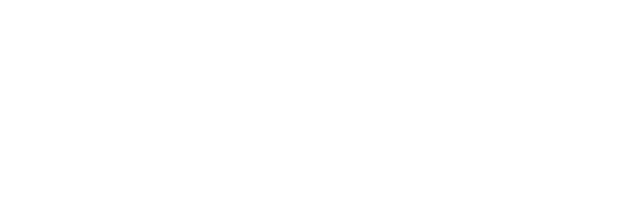
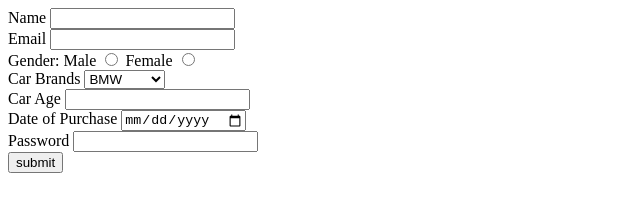
Before and after one commit to acciojob/car-insurance-form-saibokka, a website: page main.html in a window 1280 px wide. Shown: the whole page, without its empty margins (0-640 px from the left). Drawn offline with Linux system fonts and the light colour scheme.

Commit message:
created a submission

```diff
--- a/main.html
+++ b/main.html
@@ -10,6 +10,38 @@
 	<!-- the entire body must be written by student -->
     <script type="text/javascript" src="./script.js">
 </script>
+	<form>
+		<label for="name">Name</label>
+		<input id="name" type="text">
+		<br>
+		<label for="email">Email</label>
+		<input id="email" type="email">
+		<br>
+		Gender:
+		<label for="male">Male</label>
+		<input id="male" name="gender" value="male" type="radio">
+		<label for="female">Female</label>
+		<input id="female" name="gender" value="female"  type="radio">
+		<br>
+		<label for="cars">Car Brands</label>
+		<select name="cars" id="cars">
+  <option value="BMW">BMW</option>
+  <option value="Audi">Audi</option>
+  <option value="Mercedez">Mercedez</option>
+</select>
+		<br>
+		<label for="carage">Car Age</label>
+		<input id="name" type="text">
+		<br>
+		<label for="dop">Date of Purchase</label>
+		<input id="dop" type="date">
+		<br>
+		<label for="password">Password</label>
+		<input id="password" type="password">
+		<br>
+		<button type="submit">submit</button>
+
+	</form>
 
 </body>
 
```
